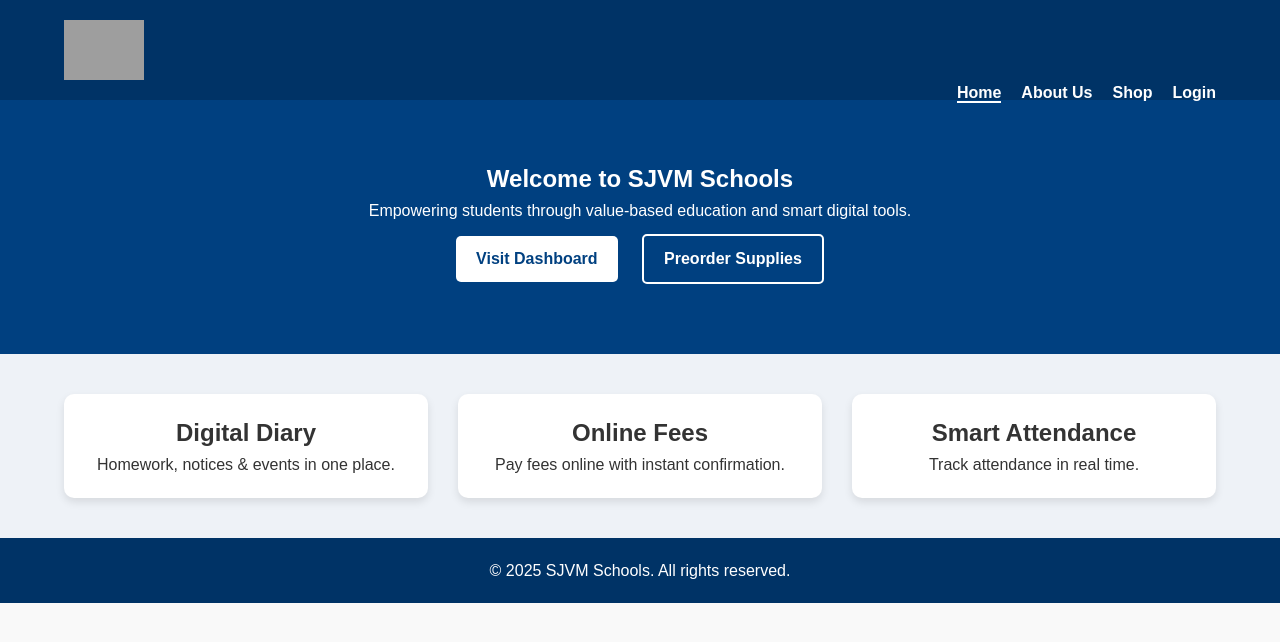
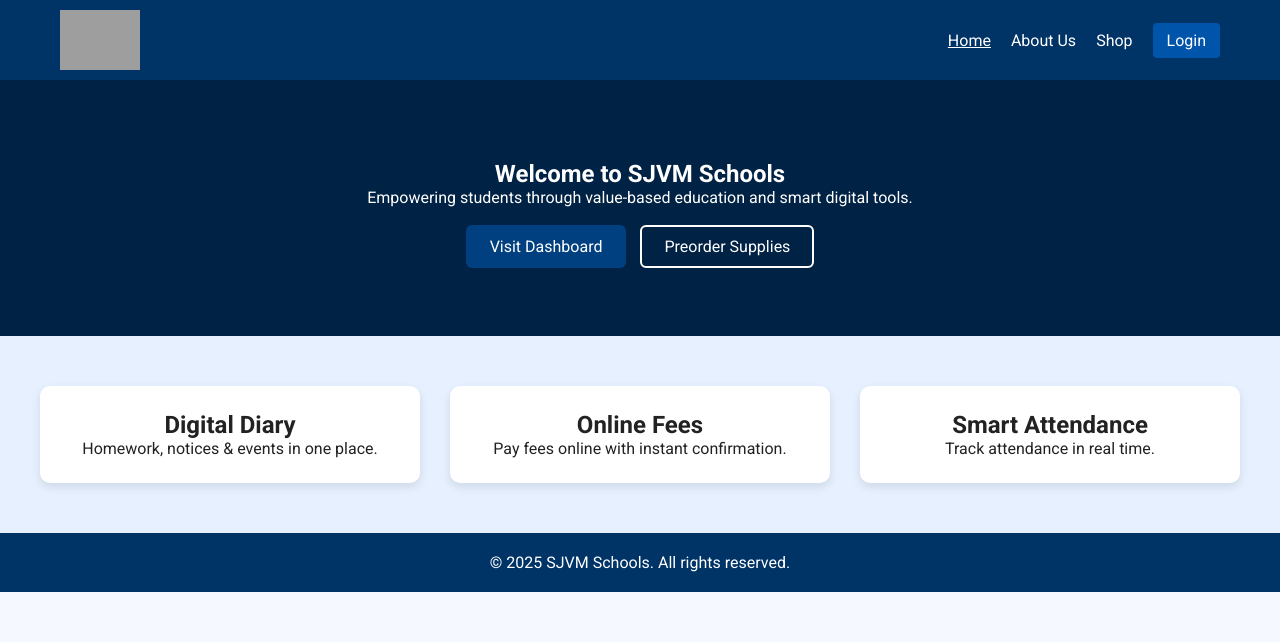
Before and after one commit to Echoesofthe21stcentury/sjvm-schools, a PHP site: page / in a window 1280 px wide. Shown: the top 642 px of the page. Run offline with PHP 8.4, Linux system fonts and the light colour scheme; grey boxes are pictures that could not be loaded.

Commit message:
Update style.css

```diff
--- a/css/style.css
+++ b/css/style.css
@@ -1,97 +1,111 @@
+/* Reset & Base */
 * {
   margin: 0;
   padding: 0;
   box-sizing: border-box;
 }
-
 body {
-  font-family: 'Poppins', sans-serif;
-  line-height: 1.6;
-  background-color: #f9f9f9;
-  color: #333;
+  font-family: 'Roboto', sans-serif;
+  background-color: #f5f9ff;
+  color: #222;
 }
 
-.container {
-  width: 90%;
+/* Header */
+.header {
+  background-color: #003366;
+  padding: 10px 0;
+}
+.nav-container {
+  display: flex;
+  justify-content: space-between;
+  align-items: center;
+  max-width: 1200px;
   margin: auto;
-  max-width: 1200px;
+  padding: 0 20px;
 }
-
-header {
-  background-color: #003366;
-  padding: 20px 0;
-  color: white;
-}
-
 .logo {
   height: 60px;
-  vertical-align: middle;
 }
-
 .navbar ul {
   list-style: none;
   display: flex;
   gap: 20px;
-  float: right;
+}
+.navbar a {
+  color: white;
+  text-decoration: none;
+  font-weight: 500;
+}
+.navbar a:hover,
+.navbar .active {
+  text-decoration: underline;
+}
+.btn-login {
+  background-color: #0055aa;
+  padding: 8px 14px;
+  border-radius: 4px;
+  font-weight: bold;
+}
+.btn-login:hover {
+  background-color: #0077cc;
 }
 
-.navbar a {
-  text-decoration: none;
+/* Hero Section */
+.hero {
+  background-color: #002244;
   color: white;
-  font-weight: 600;
-}
-
-.navbar a.active {
-  border-bottom: 2px solid #fff;
-}
-
-.hero {
-  background: #004080;
-  color: white;
-  padding: 60px 0;
+  padding: 80px 20px;
   text-align: center;
 }
-
-.hero .btn,
-.hero .btn-outline {
-  display: inline-block;
-  margin: 10px;
-  padding: 10px 20px;
+.hero .buttons {
+  margin-top: 30px;
+}
+.btn {
+  background-color: #004080;
+  color: white;
+  padding: 12px 24px;
+  border: none;
+  border-radius: 6px;
+  margin-right: 10px;
   text-decoration: none;
-  font-weight: bold;
-  border-radius: 5px;
 }
-
-.btn {
-  background-color: #ffffff;
-  color: #004080;
+.btn:hover {
+  background-color: #0059b3;
 }
-
 .btn-outline {
   border: 2px solid white;
   color: white;
+  padding: 10px 22px;
+  border-radius: 6px;
+  text-decoration: none;
+}
+.btn-outline:hover {
+  background-color: white;
+  color: #002244;
 }
 
+/* Features */
 .features {
-  padding: 40px 0;
-  background-color: #eef2f7;
+  padding: 50px 20px;
+  background-color: #e6f0ff;
 }
-
 .grid {
   display: grid;
   grid-template-columns: repeat(auto-fit, minmax(250px, 1fr));
   gap: 30px;
+  max-width: 1200px;
+  margin: auto;
 }
-
 .feature-box {
-  background: white;
-  padding: 20px;
+  background-color: white;
+  padding: 25px;
   border-radius: 10px;
-  box-shadow: 0px 4px 8px rgba(0,0,0,0.1);
+  box-shadow: 0 4px 10px rgba(0,0,0,0.1);
   text-align: center;
 }
 
-footer {
+/* Footer */
+.footer {
   background-color: #003366;
   color: white;
   text-align: center;
```
